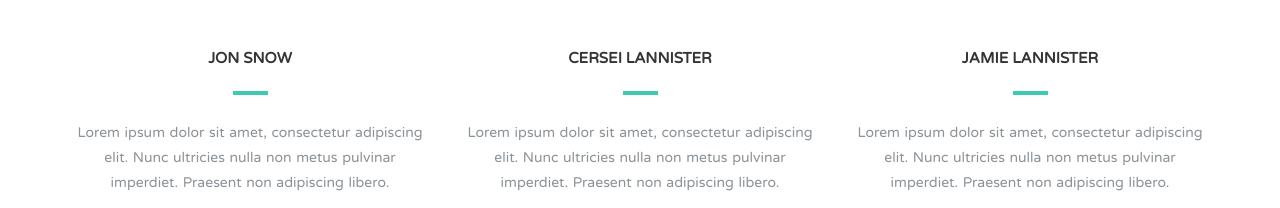
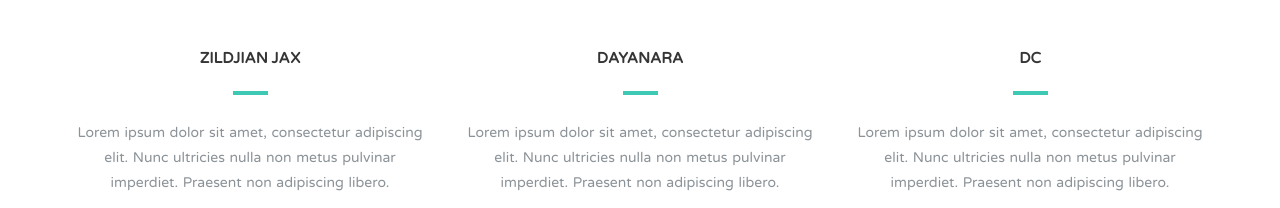
Before and after one commit to zildjianjax/Sample_project, a plain HTML site: page index.html in a window 1280 px wide. Shown: the part 4214-4422 px from the top of the page. Drawn offline with nearby package versions, Linux system fonts and the light colour scheme.

Commit message:
Changes the names of the team in index.html

```diff
--- a/index.html
+++ b/index.html
@@ -264,7 +264,7 @@
                     <li>
                       <div class="col-md-4 wp5">
                         <img src="img/team-01.png" alt="Team Member">
-                        <h2>Jon Snow</h2>
+                        <h2>Zildjian Jax</h2>
                         <p>Lorem ipsum dolor sit amet, consectetur adipiscing elit. Nunc ultricies nulla non metus pulvinar imperdiet. Praesent non adipiscing libero.</p>
                         <div class="social">
                           <ul class="social-buttons">
@@ -277,7 +277,7 @@
 
                       <div class="col-md-4 wp5 delay-05s">
                         <img src="img/team-02.png" alt="Team Member">
-                        <h2>Cersei Lannister</h2>
+                        <h2>Dayanara</h2>
                         <p>Lorem ipsum dolor sit amet, consectetur adipiscing elit. Nunc ultricies nulla non metus pulvinar imperdiet. Praesent non adipiscing libero.</p>
                         <div class="social">
                           <ul class="social-buttons">
@@ -289,7 +289,7 @@
                       </div>
                       <div class="col-md-4 wp5 delay-1s">
                         <img src="img/team-03.png" alt="Team Member">
-                        <h2>Jamie Lannister</h2>
+                        <h2>DC</h2>
                         <p>Lorem ipsum dolor sit amet, consectetur adipiscing elit. Nunc ultricies nulla non metus pulvinar imperdiet. Praesent non adipiscing libero.</p>
                         <div class="social">
                           <ul class="social-buttons">
```
